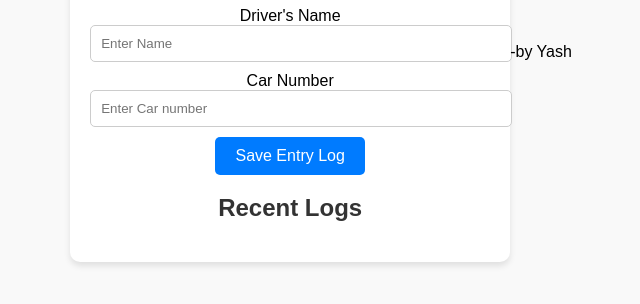
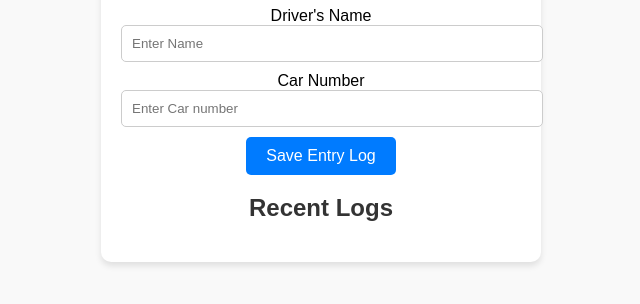
Before and after one commit to yash27211/dds3, a plain HTML site: page index.html in a window 1280 px wide. Shown: the part 348-652 px from the top of the page, without its empty margins (319-959 px from the left). Drawn offline with Linux system fonts and the light colour scheme; no server answers.

Commit message:
index.html

```diff
--- a/index.html
+++ b/index.html
@@ -36,7 +36,7 @@
         <ul id="dataList"></ul>
     </div>
     <footer>
-        -by Yash
+
     </footer>
     <script src="https://www.gstatic.com/firebasejs/9.22.2/firebase-app.js"></script>
     <script src="https://www.gstatic.com/firebasejs/9.22.2/firebase-database.js"></script>
```
